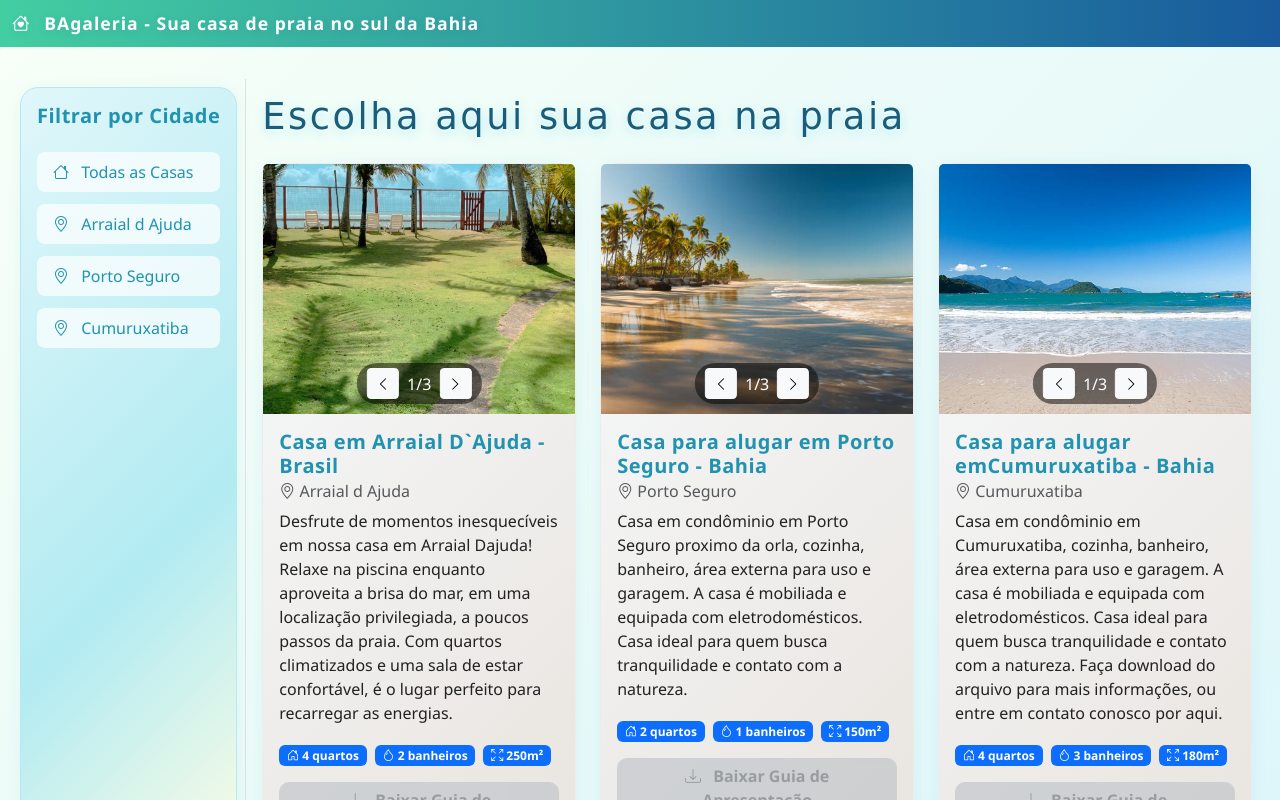
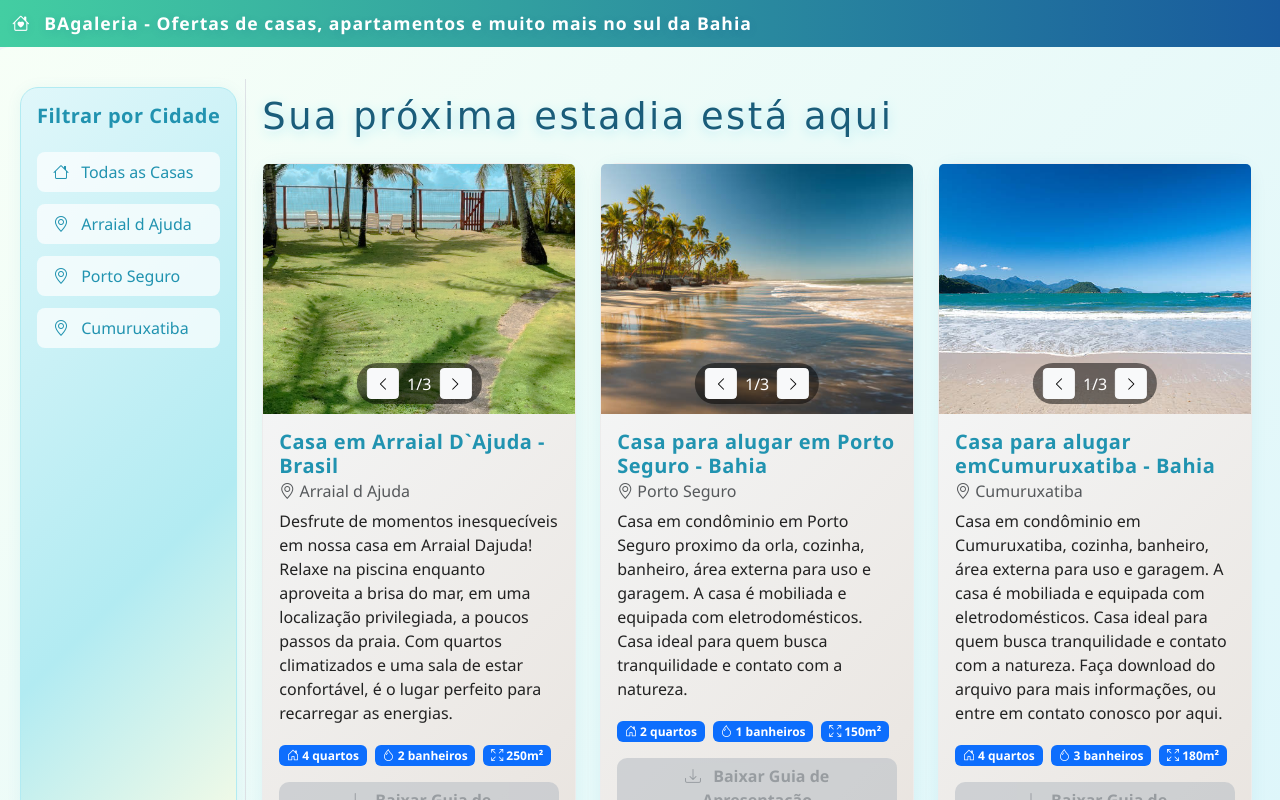
Before and after one commit to IJSantos/bagaleria, an Angular app: page / in a window 1280 px wide. Shown: the top 800 px of the page. Built offline with nearby package versions, Linux system fonts and the light colour scheme.

Commit message:
Alteração do Titulo

```diff
--- a/src/app/app.ts
+++ b/src/app/app.ts
@@ -22,5 +22,5 @@ import { GalleryComponent } from './components/gallery/gallery.component';
   styleUrls: ['./app.scss']
 })
 export class App {
-  title = 'BAgaleria - Sua casa de praia no sul da Bahia';
+  title = 'BAgaleria - Ofertas de casas, apartamentos e muito mais no sul da Bahia';
 }
--- a/src/app/components/gallery/gallery.component.html
+++ b/src/app/components/gallery/gallery.component.html
@@ -6,7 +6,7 @@
 
   <!-- Conteúdo -->
   <div class="col-12 col-md flex-grow-1 p-3">
-    <h1 class="mb-4">Escolha aqui sua casa na praia</h1>
+    <h1 class="mb-4">Sua próxima estadia está aqui</h1>
 
     <div class="row g-4">
       <div class="col-md-6 col-lg-4" *ngFor="let house of filteredHouses">
```
